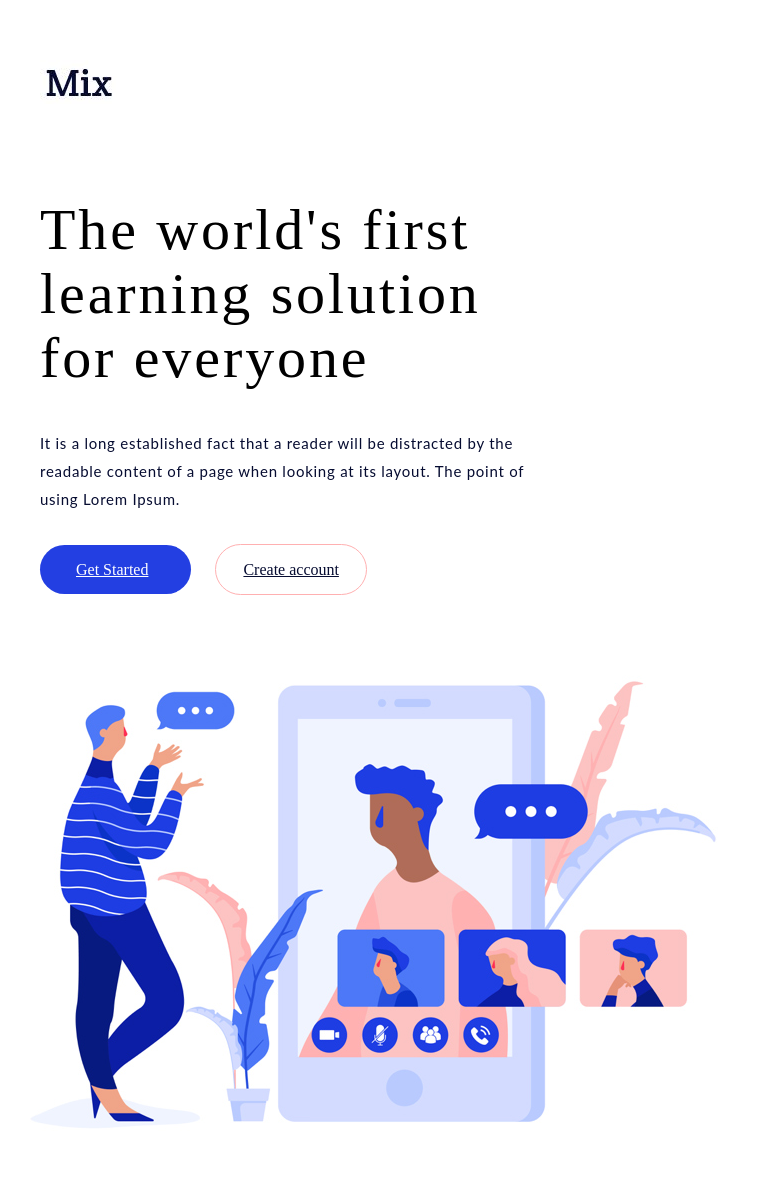
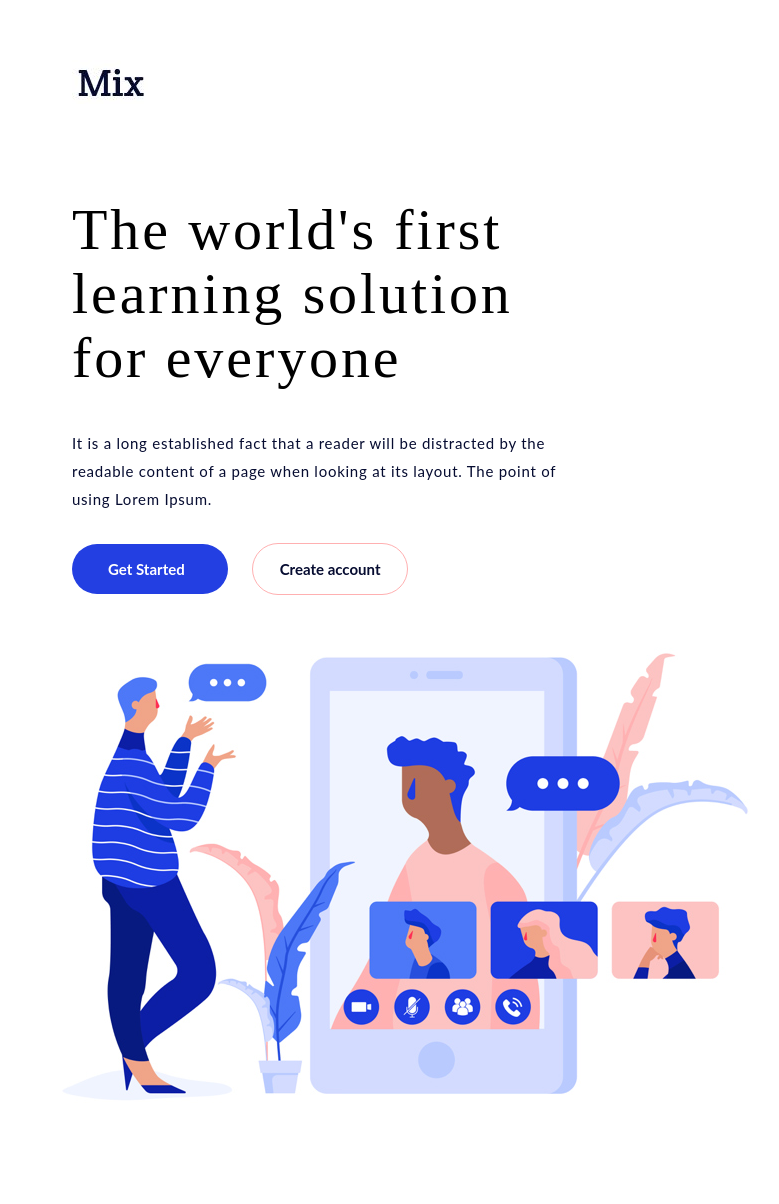
Before and after one commit to A1exanderVasilyev/webProgramming, a PHP site: page / in a window 1280 px wide. Shown: the whole page, without its empty margins (78-857 px from the left). After the commit the page ends 1100 px from the top, so only its background shows below. Run offline with PHP 8.4, Linux system fonts and the light colour scheme.

Commit message:
Верстка промо-сайта

```diff
--- a/task1_2/css/style.css
+++ b/task1_2/css/style.css
@@ -1,4 +1,4 @@
-.a
+a
 {
     text-decoration: none;
     font: normal bold 15px/0px Lato;
@@ -6,10 +6,11 @@
 
 .main_block
 {
-    padding: 0px 100px;
+    max-width: 1000px;
+    margin: 0px auto;
 }
 
-.main_content_text
+.main_content
 {
     padding: 0px 10px;
 }
@@ -27,7 +28,6 @@
 
 .main_img
 {
-    margin-top : 28px;
     width: 717px;
     height: 569px;
 }
@@ -36,7 +36,6 @@
 {
     margin-top : 90px;
     width: 493px;
-    border-radius: nullpx;
 }
 
 .main_title_text
--- a/task1_2/index.html
+++ b/task1_2/index.html
@@ -7,7 +7,7 @@
     </head>
     <body>
         <div class="main_block">
-            <div class="main_content_text">
+            <div class="main_content">
                 <header class="main_logo">
                     <img src="images/logo.JPG" alt="Mix">
                 </header>
```
